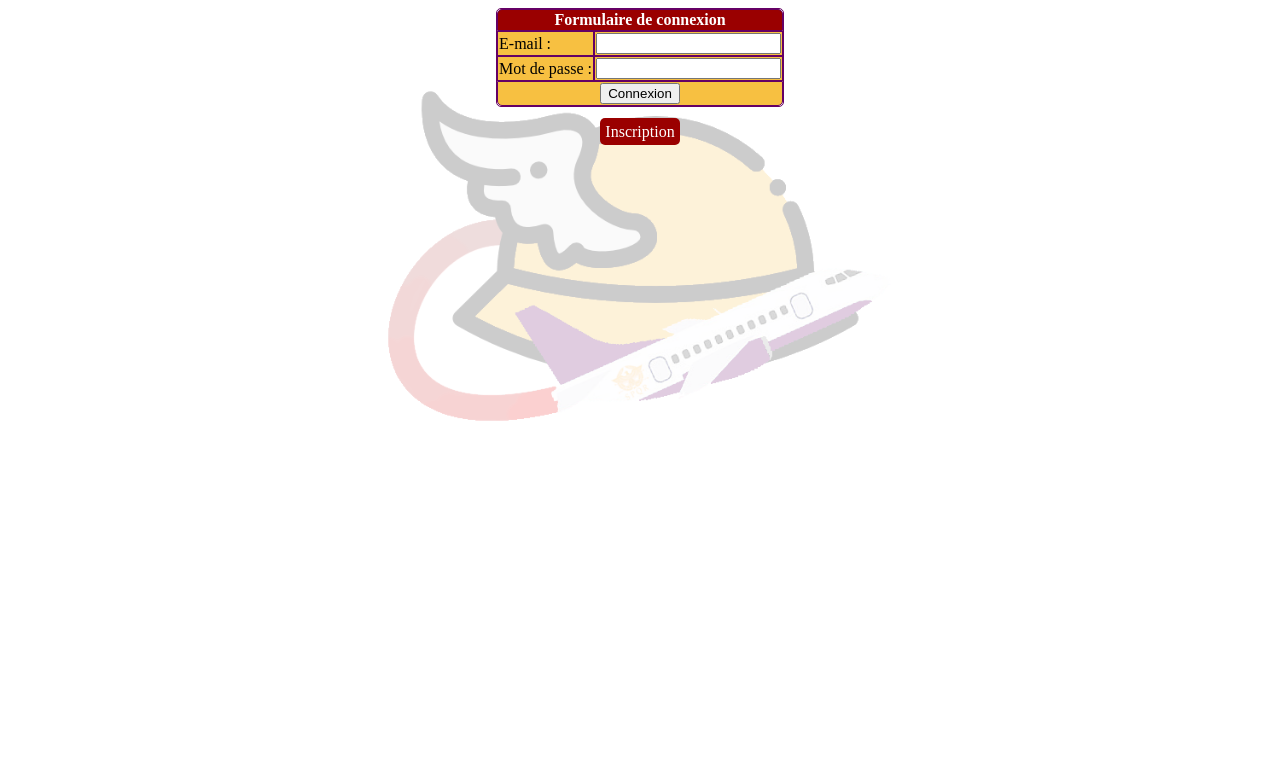
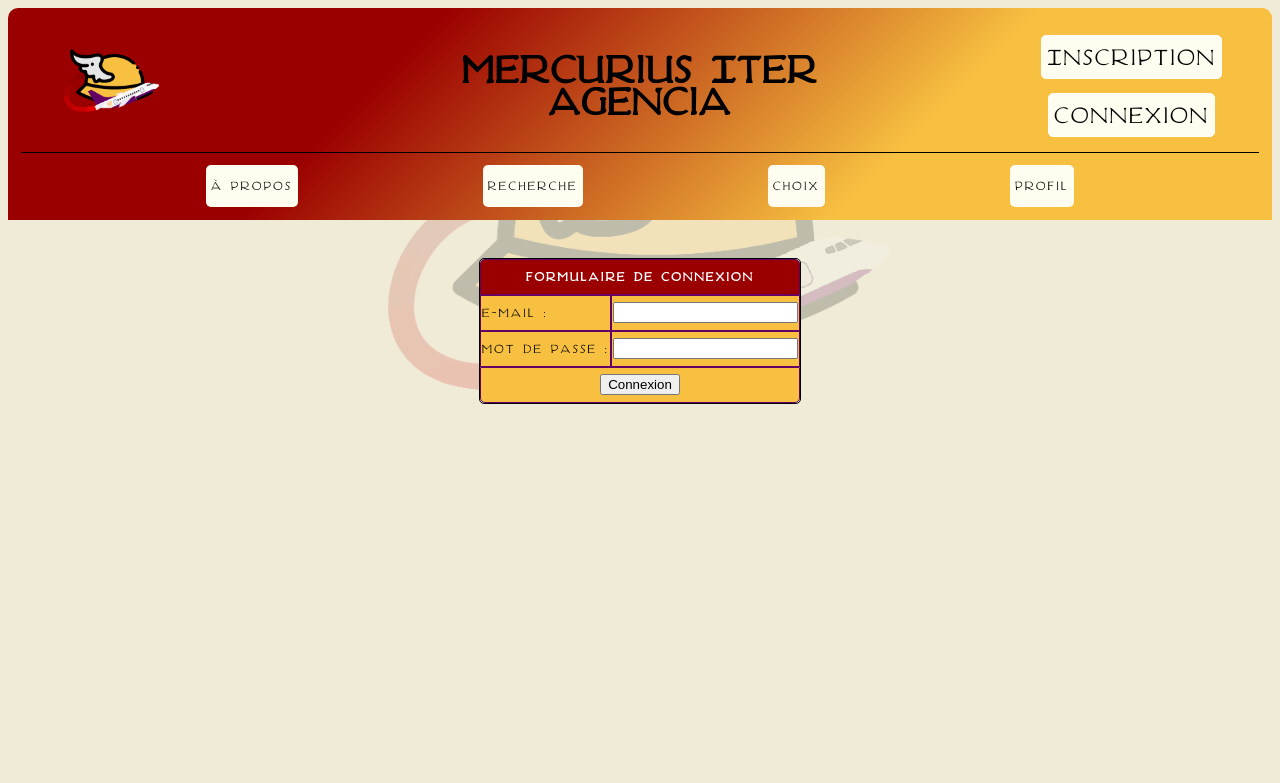
Before and after one commit to Nathaanlennon/Mercurius-iter-agencia, a PHP site: page /connexion.html in a window 1280 px wide. Shown: the top 783 px of the page. Run offline with PHP 8.4, Linux system fonts and the light colour scheme.

Commit message:
1ere réunification des deux branches vers partie 1, correction de legers problemeset restyilsiation de index.html.
À faire : finir de réarmoniser le style de chaque page nottament recherche.html, traduire tout en anglais, rendre plus propre les css

```diff
--- a/style_inscript.css
+++ b/auth.css
@@ -2,18 +2,20 @@ body{
 	background-image: url("logotransp.png");
 	background-repeat: no-repeat;
 	background-size: 40%;
-	background-position: 50% 0%;
+	background-position: 50%;
 
 }
+
+
 table, tr, th, td {
 	border: 1px solid #650065;
 
 
 }
 table{
+	border:1px solid black;
 	border-spacing: 0;
 	border-radius: 5px;
-	position : 50% 100%;
 	margin :auto;
 }
 
@@ -32,17 +34,7 @@ td{
 	text-align: center;
 }
 
-p{
-	text-align: center;
-}
 
-a{
-	 border-radius: 5px;
-    background-color: #9a0000;
-    padding: 5px;
-    color: white;
-    text-decoration: none;
-   }
 
 tr:last-child td {
     border-bottom-left-radius: 5px;
--- a/connexion.html
+++ b/connexion.html
@@ -1,18 +1,60 @@
-<html>
+<!DOCTYPE html>
+<html lang="fr">
 <head>
     <meta charset="UTF-8">
     <title>Page de connexion</title>
-    		<link rel="stylesheet" href="style_inscript.css">
+    <link rel="stylesheet" href="style.css">
+    <link rel="stylesheet" href="auth.css">
 </head>
 
+
 <body>
+<div>
+    <header>
+        <div class="entete">
+            <div id="logo"><a href="index.html"><img src="logo.png" alt="logo"></a></div>
+
+            <h1>Mercurius Iter Agencia</h1>
+
+            <div id="temp">
+                <div>
+
+                </div>
+                <div class="inscrico">
+                    <a href="inscription.html">Inscription</a>
+                    <a href="connexion.html">Connexion</a>
+                </div>
+            </div>
+        </div>
+        <nav>
+            <a href="presentation.html">À propos</a>
+            <a href="recherche.html">Recherche</a>
+            <a href="choix.html">Choix</a>
+            <a href="profil.html">Profil</a>
+        </nav>
+    </header>
+
+</div>
+
+<div class="contenu">
     <form>
         <table>
-				<tr> <th colspan="2">Formulaire de connexion</th>
-				<tr> <td>E-mail :</th> <td><label for="email"></label><input type="text" id= "email" name="email"/></td> </tr>
-				<tr> <td>Mot de passe :</th> <td><label for="mdp"></label><input type="text" id= "mdp" name="mdp"/></td> </tr>
-				<tr><td colspan="2" id="button"><button type="button">Connexion</button><br></td></tr>
+            <tr>
+                <th colspan="2">Formulaire de connexion</th>
+            <tr>
+                <td>E-mail :</td>
+                <td><label for="email"></label><input type="text" id="email" name="email"/></td>
+            </tr>
+            <tr>
+                <td>Mot de passe :</td>
+                <td><label for="mdp"></label><input type="text" id="mdp" name="mdp"/></td>
+            </tr>
+            <tr>
+                <td colspan="2" id="button">
+                    <button type="button">Connexion</button>
+                    <br></td>
+            </tr>
         </table>
     </form>
-	<p><a id="bouton2" href="inscription.html">Inscription</a ></p>
+</div>
 </body>
--- a/style.css
+++ b/style.css
@@ -6,6 +6,8 @@
 body {
     font-family: hadriatic, sans-serif;
     background-color: #F0ebd7;
+    line-height: 2em;
+    letter-spacing: 0.15em;
 }
 
 header {
@@ -34,6 +36,15 @@ header h1 {
     font-size: 50px;
 }
 
+a{
+    border-radius: 5px;
+    background-color: #FFFCF0;
+    padding: 5px;
+    color: black;
+    text-decoration: none;
+    align-self: center;
+}
+
 #logo {
     grid-column: 1;
     grid-row: 1;
@@ -41,9 +52,12 @@ header h1 {
     flex: 1;
     align-self: center;
 }
+#logo>a{
+    background: none;
+}
 
 header img {
-    width: 33%;
+    width: 25%;
 }
 
 #temp {
@@ -81,40 +95,13 @@ nav {
     justify-content: space-evenly;
 }
 
-nav a {
-    border-radius: 5px;
-    background-color: #FFFCF0;
-    padding: 5px;
-    color: black;
-    text-decoration: none;
+.contenu {
+    padding: 3%;
 }
 
-.contenu {
-    display: flex;
-    flex-direction: column;
-    border: 1px solid black;
-    flex-basis: 0;
+p{
+    border-radius:5px;
+    box-shadow: 5px 5px 7.5px #650065;
+    background-color: white;
+    padding:0.5em;
 }
-
-.descript {
-    display: flex;
-    flex-direction: initial;
-    width: auto;
-}
-
-.descript div {
-    display: flex;
-    flex: 50;
-}
-
-.descript img {
-    border-radius: 10px;
-    width: 80%;
-}
-
-.descript p {
-    box-shadow: -10px -10px 5px red;
-    background-color: blue;
-    display: flex;
-    flex: 30;
-}
```
Also changed, not shown: index.css (+66 -96 lines), index.html (+77 -8 lines), inscription.html (+62 -11 lines). Lines whose indentation alone changed are shown as unchanged.
